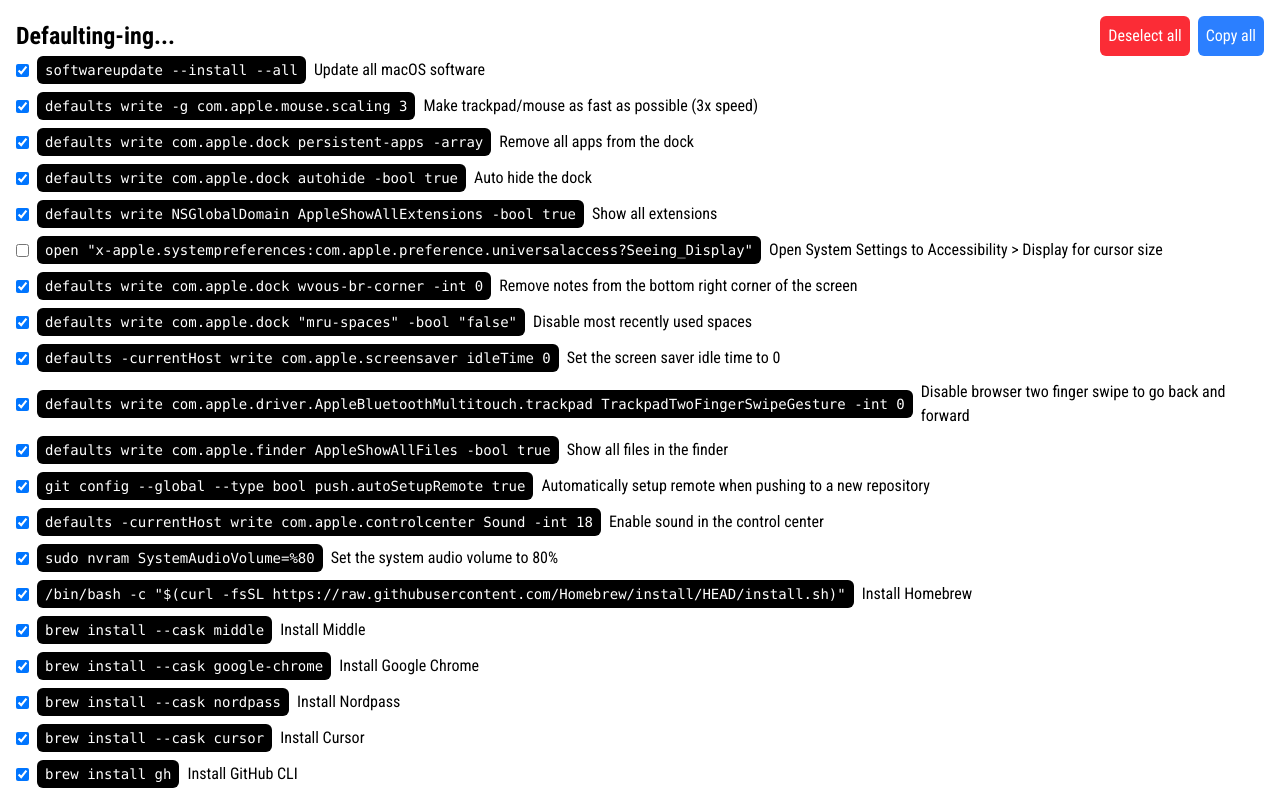
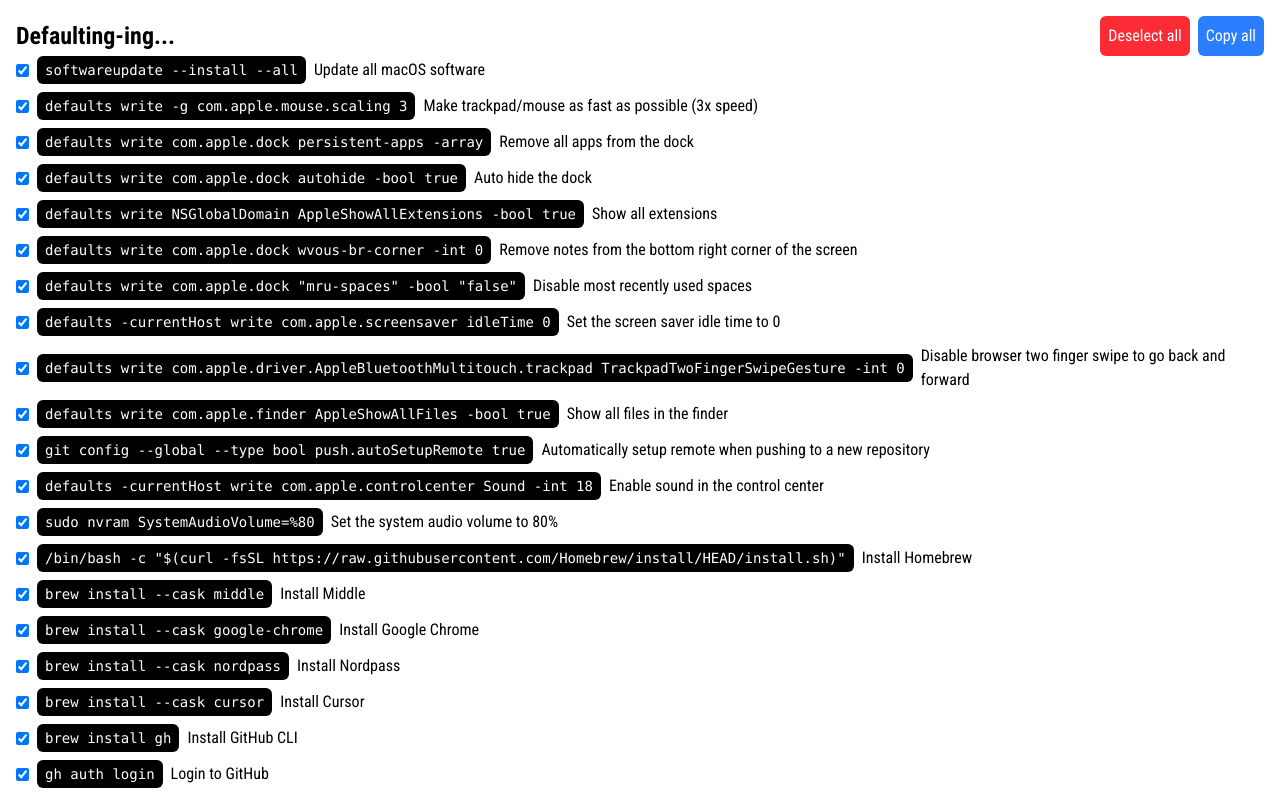
Before and after one commit to eduardomagaldi/defaulting, a React (Vite) app: page / in a window 1280 px wide. Shown: the top 794 px of the page. Built offline with nearby package versions, Linux system fonts and the light colour scheme.

Commit message:
rm command

```diff
--- a/App.jsx
+++ b/App.jsx
@@ -125,13 +125,6 @@
       ...selectedObject,
     },
     {
-      command:
-        'open "x-apple.systempreferences:com.apple.preference.universalaccess?Seeing_Display"',
-      description:
-        "Open System Settings to Accessibility > Display for cursor size",
-      selected: false,
-    },
-    {
       command: "defaults write com.apple.dock wvous-br-corner -int 0",
       description: "Remove notes from the bottom right corner of the screen",
       ...selectedObject,
```
